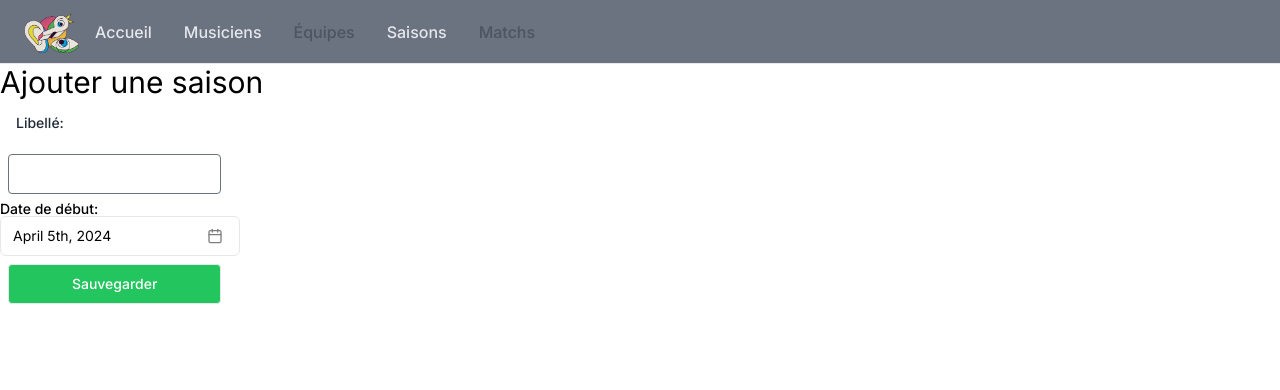
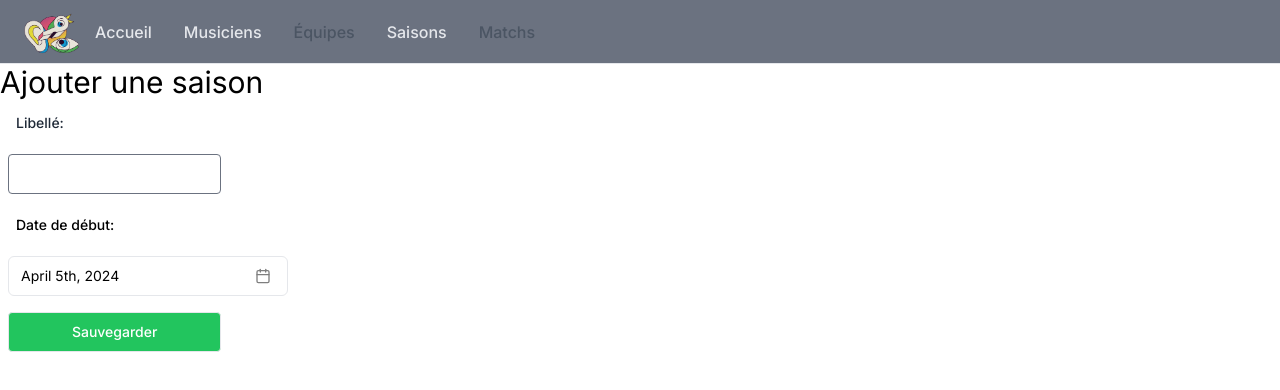
Before and after one commit to tnazare/limq-marker-app, a Next.js app: page /seasons/create in a window 1280 px wide. Shown: the top 390 px of the page. Built offline with nearby package versions, Linux system fonts and the light colour scheme.

Commit message:
Fix styling of form components

```diff
--- a/features/seasons/components/createOrEditFormControls/datePickerFormControl.tsx
+++ b/features/seasons/components/createOrEditFormControls/datePickerFormControl.tsx
@@ -18,13 +18,13 @@ function DatePickerFormControl({defaultValue}: DatePickerFormControlProps) {
   return (
     <>
       <input type="hidden" name="startDate" value={startDate?.toDateString()}/>
-      <Label>Date de début:</Label>
+      <Label className="p-2 m-2">Date de début:</Label>
       <Popover open={calendarOpen} onOpenChange={setCalendarOpen}>
         <PopoverTrigger asChild>
           <Button
             variant={"outline"}
             className={cn(
-              "w-[240px] pl-3 text-left font-normal",
+              "w-[280px] pl-3 m-2 text-left font-normal",
             )}
           >
             {startDate ? (
```
